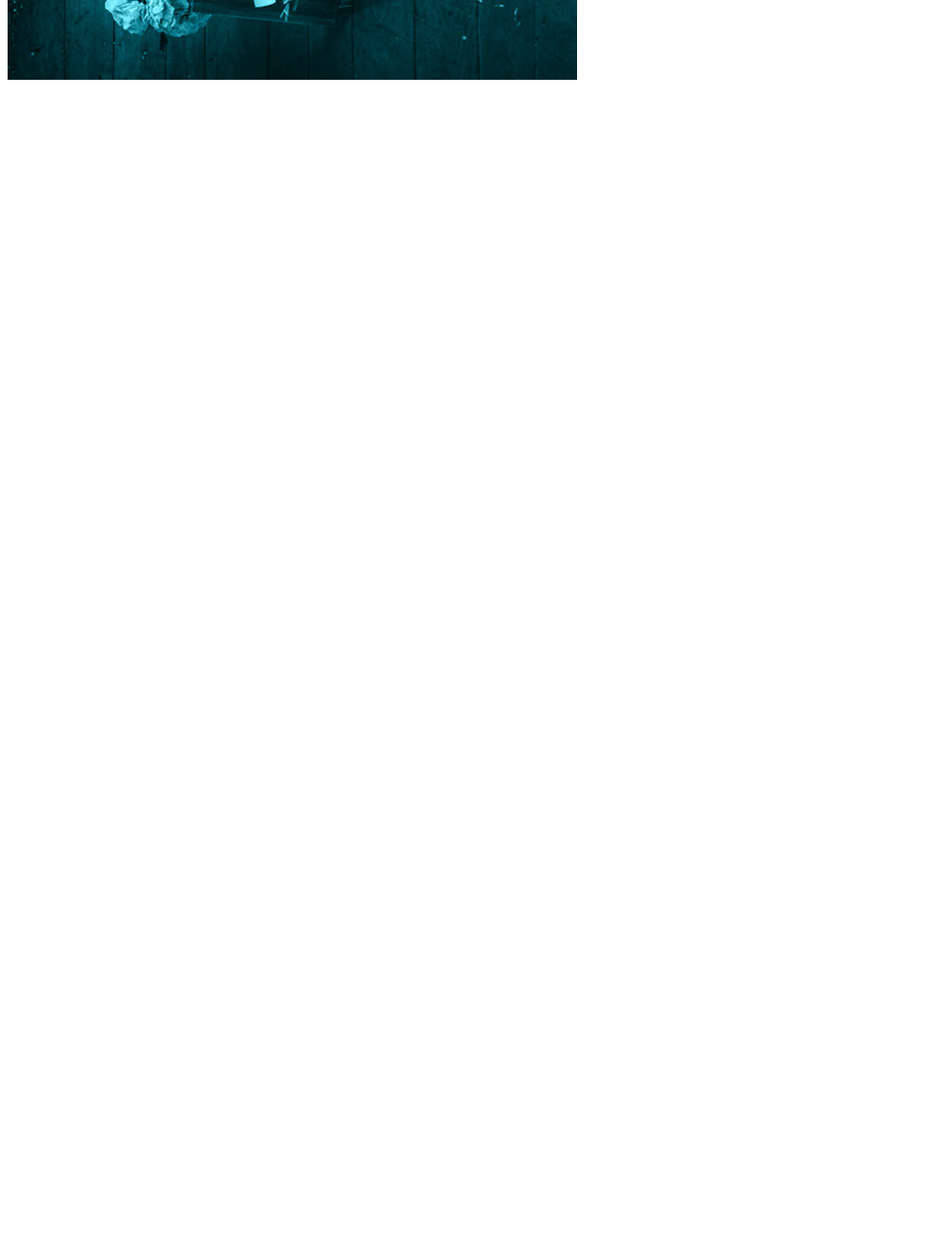
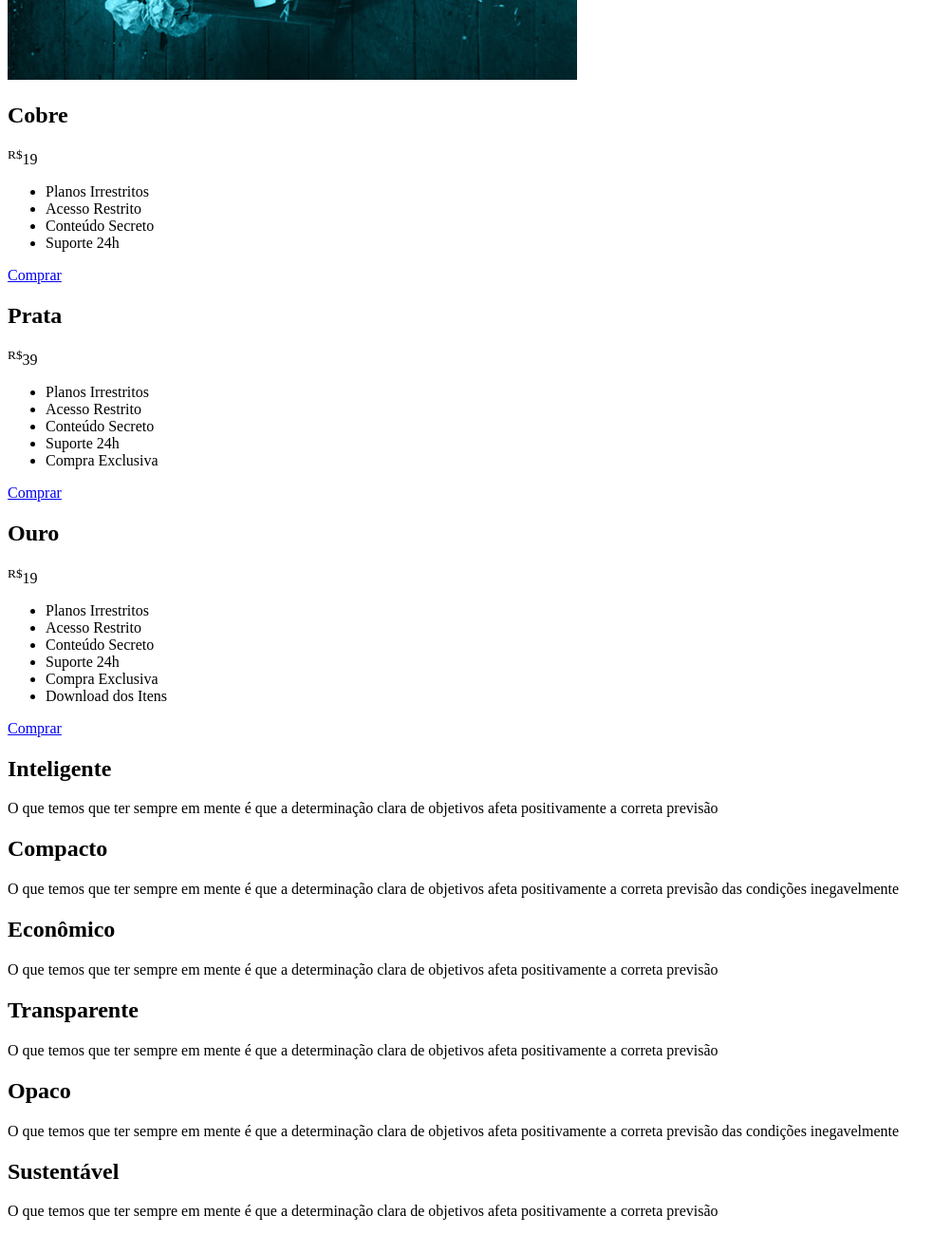
Before and after one commit to Walace2022/FlexBlog, a plain HTML site: page index.html in a window 1280 px wide. Shown: the part 2960-4260 px from the top of the page at 95% size, without its empty margins (0-1002 px from the left). Before the commit the page ends 3056 px from the top, so only its background shows below. Drawn offline with Linux system fonts and the light colour scheme.

Commit message:
Criado seções Preço e Qualidade.

```diff
--- a/index.html
+++ b/index.html
@@ -72,6 +72,71 @@
       </div>
     </div>
   </section>
+  <section class="preco" id="preco">
+    <div class="preco-item">
+      <h2>Cobre</h2>
+      <span><sup>R$</sup>19</span>
+      <ul>
+        <li>Planos Irrestritos</li>
+        <li>Acesso Restrito</li>
+        <li>Conteúdo Secreto</li>
+        <li>Suporte 24h</li>
+      </ul>
+      <a href="#">Comprar</a>
+    </div>
+    <div class="preco-item">
+      <h2>Prata</h2>
+      <span><sup>R$</sup>39</span>
+      <ul>
+        <li>Planos Irrestritos</li>
+        <li>Acesso Restrito</li>
+        <li>Conteúdo Secreto</li>
+        <li>Suporte 24h</li>
+        <li>Compra Exclusiva</li>
+      </ul>
+      <a href="#">Comprar</a>
+    </div>
+    <div class="preco-item">
+      <h2>Ouro</h2>
+      <span><sup>R$</sup>19</span>
+      <ul>
+        <li>Planos Irrestritos</li>
+        <li>Acesso Restrito</li>
+        <li>Conteúdo Secreto</li>
+        <li>Suporte 24h</li>
+        <li>Compra Exclusiva</li>
+        <li>Download dos Itens</li>
+      </ul>
+      <a href="#">Comprar</a>
+    </div>
+  </section>
+  <section class="qualidade" id="qualidade">
+    <div class="qualidade-item">
+      <h2>Inteligente</h2>
+      <p>O que temos que ter sempre em mente é que a determinação clara de objetivos afeta positivamente a correta previsão</p>
+    </div>
+    <div class="qualidade-item">
+      <h2>Compacto</h2>
+      <p>O que temos que ter sempre em mente é que a determinação clara de objetivos afeta positivamente a correta previsão das condições inegavelmente</p>
+    </div>
+    <div class="qualidade-item">
+      <h2>Econômico</h2>
+      <p>O que temos que ter sempre em mente é que a determinação clara de objetivos afeta positivamente a correta previsão</p>
+    </div>
+    <div class="qualidade-item">
+      <h2>Transparente</h2>
+      <p>O que temos que ter sempre em mente é que a determinação clara de objetivos afeta positivamente a correta previsão</p>
+    </div>
+    <div class="qualidade-item">
+      <h2>Opaco</h2>
+      <p>O que temos que ter sempre em mente é que a determinação clara de objetivos afeta positivamente a correta previsão das condições inegavelmente</p>
+    </div>
+    <div class="qualidade-item">
+      <h2>Sustentável</h2>
+      <p>O que temos que ter sempre em mente é que a determinação clara de objetivos afeta positivamente a correta previsão</p>
+    </div>
+  </section>
+
 </body>
 
 </html>
```
